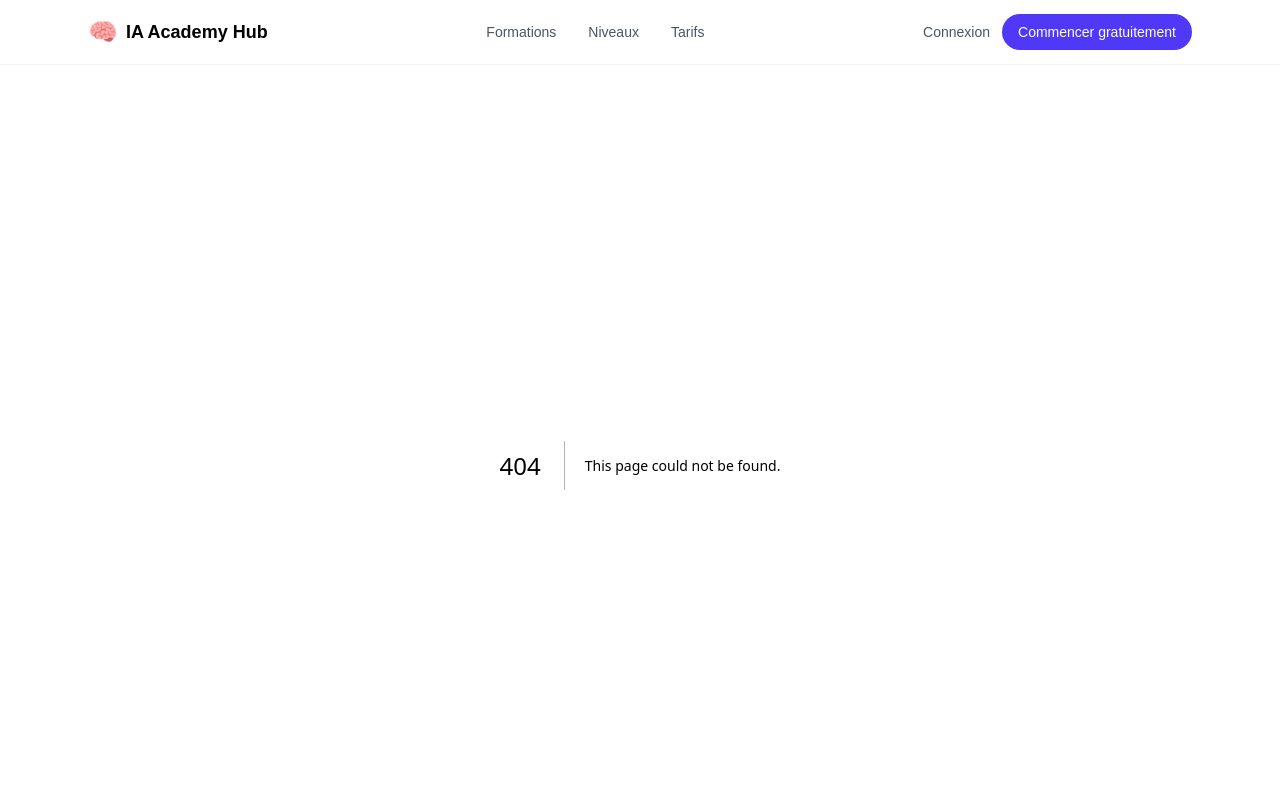
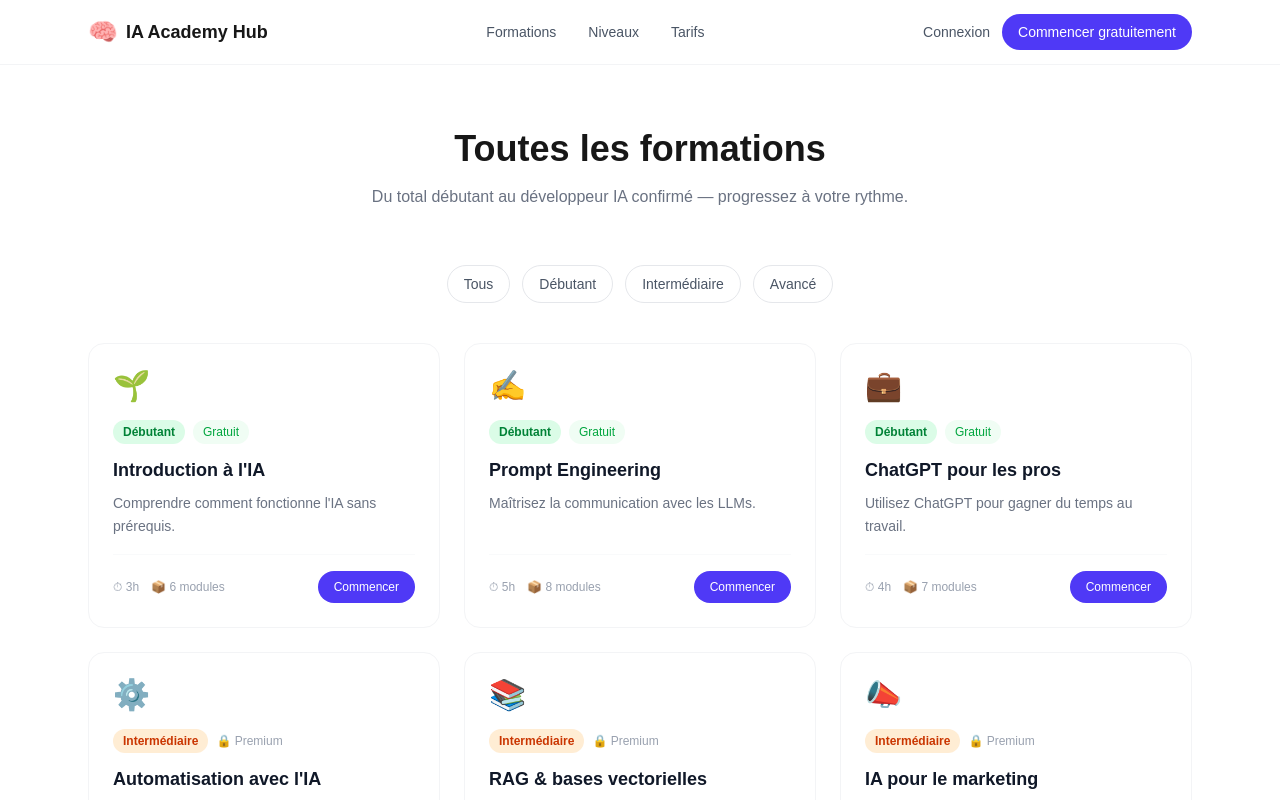
Before and after one commit to romainvacher-droid/apprendia, a Next.js app: page /formations in a window 1280 px wide. Before the commit this address had no page. Shown: the top 800 px of the page. Built offline with nearby package versions, Linux system fonts and the light colour scheme.

Commit message:
feat: add formations catalog page

```diff
--- /dev/null
+++ b/app/formations/page.tsx
@@ -0,0 +1,74 @@
+const courses = [
+  { id: 1, title: "Introduction à l'IA", desc: "Comprendre comment fonctionne l'IA sans prérequis.", level: "Débutant", lc: "bg-green-100 text-green-700", duration: "3h", free: true, emoji: "🌱", modules: 6 },
+  { id: 2, title: "Prompt Engineering", desc: "Maîtrisez la communication avec les LLMs.", level: "Débutant", lc: "bg-green-100 text-green-700", duration: "5h", free: true, emoji: "✍️", modules: 8 },
+  { id: 3, title: "ChatGPT pour les pros", desc: "Utilisez ChatGPT pour gagner du temps au travail.", level: "Débutant", lc: "bg-green-100 text-green-700", duration: "4h", free: true, emoji: "💼", modules: 7 },
+  { id: 4, title: "Automatisation avec l'IA", desc: "Workflows intelligents avec Make, Zapier et APIs LLM.", level: "Intermédiaire", lc: "bg-orange-100 text-orange-700", duration: "8h", free: false, emoji: "⚙️", modules: 12 },
+  { id: 5, title: "RAG & bases vectorielles", desc: "Connectez vos données à un LLM avec Pinecone ou pgvector.", level: "Intermédiaire", lc: "bg-orange-100 text-orange-700", duration: "10h", free: false, emoji: "📚", modules: 14 },
+  { id: 6, title: "IA pour le marketing", desc: "Génération de contenu, SEO et analyse de données.", level: "Intermédiaire", lc: "bg-orange-100 text-orange-700", duration: "6h", free: false, emoji: "📣", modules: 9 },
+  { id: 7, title: "Créer son agent IA", desc: "Développez des agents autonomes capables de raisonner.", level: "Avancé", lc: "bg-purple-100 text-purple-700", duration: "12h", free: false, emoji: "🤖", modules: 16 },
+  { id: 8, title: "Fine-tuning de LLMs", desc: "Entraînez vos propres modèles sur vos données.", level: "Avancé", lc: "bg-purple-100 text-purple-700", duration: "15h", free: false, emoji: "🧬", modules: 18 },
+  { id: 9, title: "Déployer une app IA", desc: "Construisez et déployez un produit IA de A à Z.", level: "Avancé", lc: "bg-purple-100 text-purple-700", duration: "20h", free: false, emoji: "🚀", modules: 24 },
+];
+
+const levels = ["Tous", "Débutant", "Intermédiaire", "Avancé"];
+
+export default function Formations() {
+  return (
+    <main className="max-w-6xl mx-auto px-6 py-16">
+      <div className="text-center mb-14">
+        <h1 className="text-4xl font-bold mb-4">Toutes les formations</h1>
+        <p className="text-gray-500 max-w-xl mx-auto">
+          Du total débutant au développeur IA confirmé — progressez à votre rythme.
+        </p>
+      </div>
+
+      {/* Filtres niveau */}
+      <div className="flex gap-3 justify-center mb-10 flex-wrap">
+        {levels.map((l) => (
+          <span key={l} className="border border-gray-200 px-4 py-2 rounded-full text-sm text-gray-600 cursor-pointer hover:border-indigo-400 hover:text-indigo-600 transition-colors">
+            {l}
+          </span>
+        ))}
+      </div>
+
+      {/* Grille */}
+      <div className="grid md:grid-cols-2 lg:grid-cols-3 gap-6">
+        {courses.map((c) => (
+          <div key={c.id} className="border border-gray-100 rounded-2xl p-6 flex flex-col hover:shadow-md transition-shadow bg-white">
+            <div className="text-3xl mb-4">{c.emoji}</div>
+            <div className="flex items-center gap-2 mb-3">
+              <span className={`text-xs font-semibold px-2.5 py-1 rounded-full ${c.lc}`}>{c.level}</span>
+              {c.free ? (
+                <span className="text-xs text-green-600 font-medium bg-green-50 px-2.5 py-1 rounded-full">Gratuit</span>
+              ) : (
+                <span className="text-xs text-gray-400">🔒 Premium</span>
+              )}
+            </div>
+            <h2 className="font-semibold text-gray-900 mb-2 text-lg">{c.title}</h2>
+            <p className="text-sm text-gray-500 flex-1 leading-relaxed">{c.desc}</p>
+            <div className="mt-4 pt-4 border-t border-gray-50 flex items-center justify-between">
+              <div className="text-xs text-gray-400 flex gap-3">
+                <span>⏱ {c.duration}</span>
+                <span>📦 {c.modules} modules</span>
+              </div>
+              <button className={`text-xs font-medium px-4 py-2 rounded-full transition-colors ${c.free ? "bg-indigo-600 text-white hover:bg-indigo-700" : "bg-gray-900 text-white hover:bg-gray-700"}`}>
+                {c.free ? "Commencer" : "Débloquer"}
+              </button>
+            </div>
+          </div>
+        ))}
+      </div>
+
+      {/* Bannière premium */}
+      <div className="mt-16 bg-indigo-600 rounded-3xl p-10 text-white text-center">
+        <h2 className="text-2xl font-bold mb-3">Accédez à tout le catalogue</h2>
+        <p className="text-indigo-200 mb-6 max-w-md mx-auto">
+          Débloquez les 6 formations avancées, les mises à jour et les nouveaux modules chaque mois.
+        </p>
+        <button className="bg-white text-indigo-600 px-8 py-3 rounded-full font-medium hover:bg-indigo-50 transition-colors">
+          Premium — 19€/mois
+        </button>
+      </div>
+    </main>
+  );
+}
```
